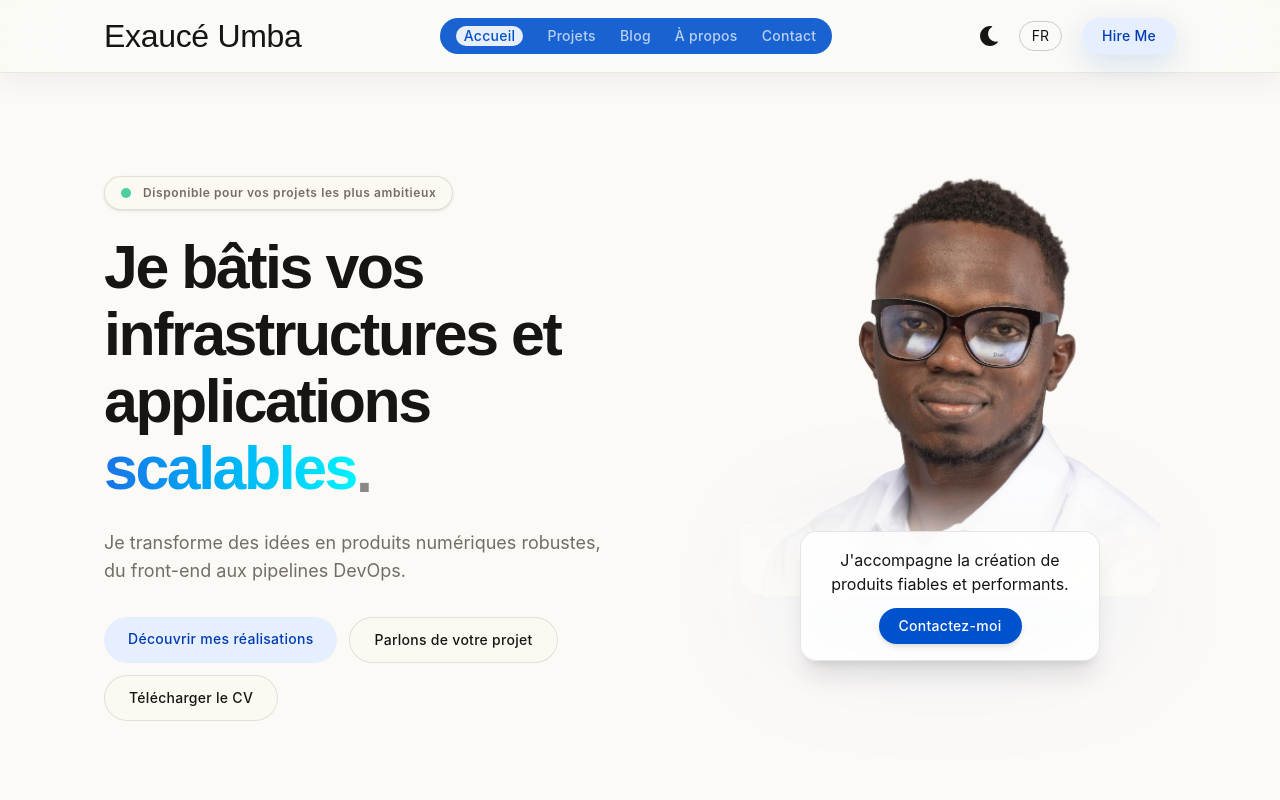
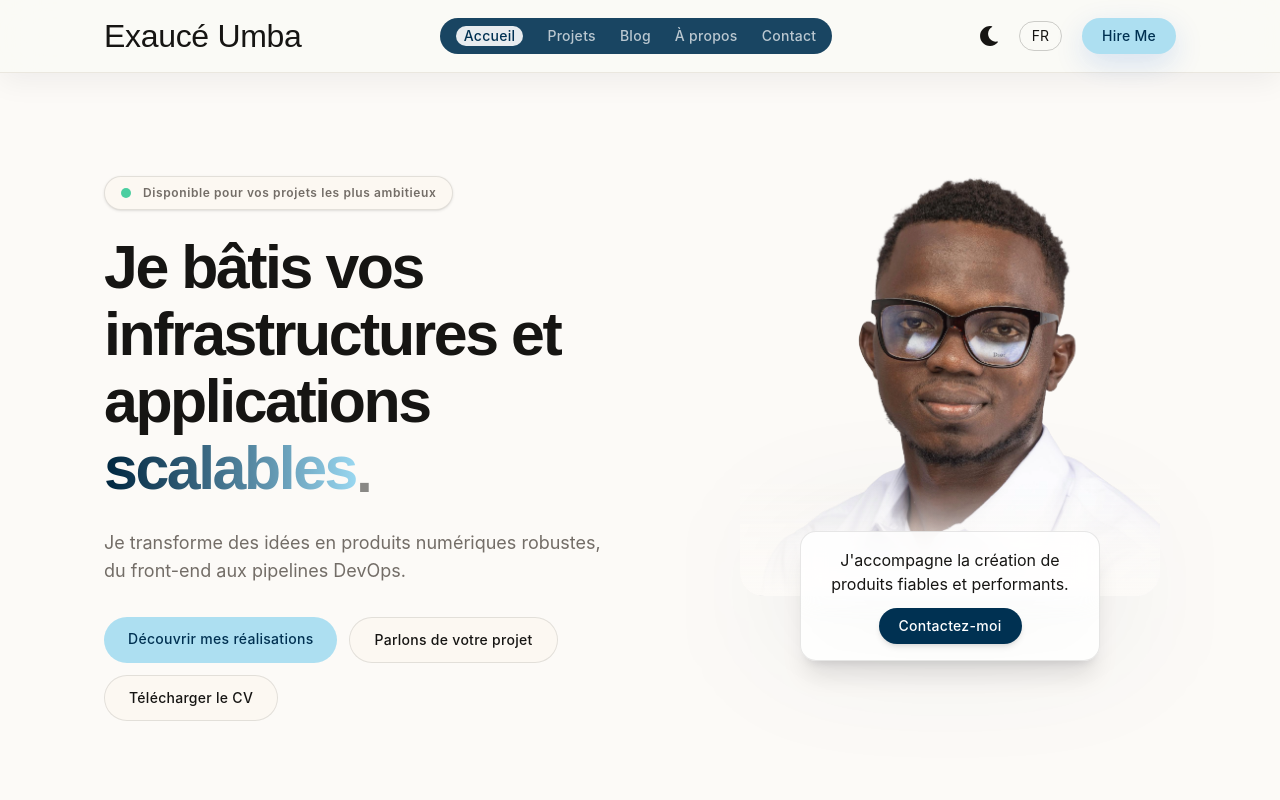
Before and after one commit to exau-umba/portfolio, a React (Vite) app: page / in a window 1280 px wide. Shown: the top 800 px of the page. Built offline with nearby package versions, Linux system fonts and the light colour scheme.

Commit message:
design: update color theme to Dark Azure (#003152) and Soft Blue (#ADDFF1)

```diff
--- a/src/index.css
+++ b/src/index.css
@@ -23,16 +23,16 @@
   --text-muted:               #736d67;
 
   /* Primary */
-  --primary:                  #0052cc;
-  --primary-container:        #e5efff;
-  --on-primary-container:     #003bb3;
+  --primary:                  #003152;
+  --primary-container:        #ADDFF1;
+  --on-primary-container:     #003152;
 
   /* Secondary */
   --secondary-container:      #eef3fc;
   --on-secondary-container:   #3b485c;
 
   /* Tertiary */
-  --tertiary:                 #00b0ff;
+  --tertiary:                 #ADDFF1;
 
   /* Pure white / pure black */
   --pure-white:               #ffffff;
@@ -72,16 +72,16 @@
   --text-muted:               #8899aa;
 
   /* Primary */
-  --primary:                  #3388ff;
-  --primary-container:        rgba(0, 82, 204, 0.25);
-  --on-primary-container:     #cce0ff;
+  --primary:                  #ADDFF1;
+  --primary-container:        rgba(0, 49, 82, 0.4);
+  --on-primary-container:     #ADDFF1;
 
   /* Secondary */
   --secondary-container:      rgba(255,255,255,0.06);
   --on-secondary-container:   #c0bebb;
 
   /* Tertiary */
-  --tertiary:                 #00d2ff;
+  --tertiary:                 #003152;
 
   /* Pure white (used as inverted accent) */
   --pure-white:               #1b2533;
--- a/src/pages/HomePage.tsx
+++ b/src/pages/HomePage.tsx
@@ -25,10 +25,10 @@ function RotatingHeroLine({ phrases }: { phrases: string[] }) {
 
   // Gradient colors for each phrase - matching cover/profile blue & cyan
   const gradients = [
-    "from-[#0052cc] to-[#00b0ff]",       // royal blue → light cyan
-    "from-[#0033aa] to-[#00d2ff]",       // navy → sky blue
-    "from-[#1a73e8] to-[#00f2fe]",       // electric blue → neon cyan
-    "from-[#002288] to-[#38f9d7]",       // deep dark blue → tealish cyan
+    "from-[#003152] to-[#ADDFF1]",
+    "from-[#0b3c5d] to-[#b3e0f2]",
+    "from-[#00263f] to-[#99d7f0]",
+    "from-[#1c4e70] to-[#c2ebfc]",
   ];
 
   return (
```
